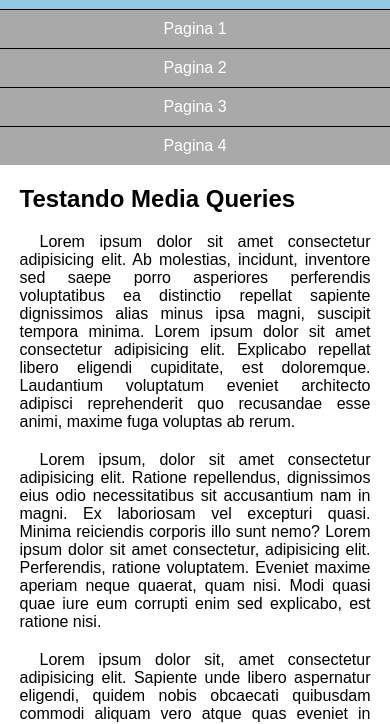
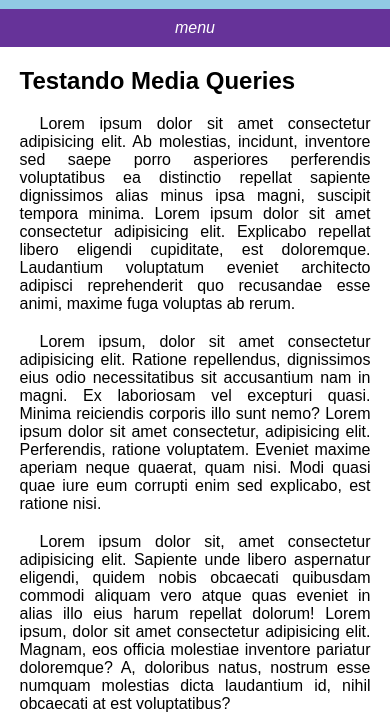
Before and after one commit to mateussousadevfull/projeto-social, a plain HTML site: page ex026/mq005/index.html in a window 390 px wide. Shown: the part 48-772 px from the top of the page. Drawn offline with Linux system fonts and the light colour scheme.

Commit message:
exercicio 26 005 media query

```diff
--- a/ex026/mq005/estilos/style.css
+++ b/ex026/mq005/estilos/style.css
@@ -19,8 +19,22 @@
     text-align: center;
 }
 
+i#burguer {
+    background-color:rebeccapurple;
+    color: white;
+    display: block;
+    text-align: center;
+    padding: 10px;
+    cursor: pointer;
+}
+
+i#burguer:hover {
+    background-color: white;
+    color: black;
+}
+
 menu {
-    display: block;
+    display: none;
 }
 
 menu > ul {
--- a/ex026/mq005/index.html
+++ b/ex026/mq005/index.html
@@ -4,12 +4,15 @@
     <meta charset="UTF-8">
     <meta name="viewport" content="width=device-width, initial-scale=1.0">
     <title>Site 01</title>
+    <link href="https://fonts.googleapis.com/icon?family=Material+Icons"
+      rel="stylesheet">
     <link rel="stylesheet" href="estilos/style.css">
 </head>
 <body>
     <header>
         <h1> Meu site </h1>
-        <menu>
+        <i id="burguer" class="Material-icons" onclick="clickMenu()">menu</i>
+        <menu id="itens">
             <ul>
                 <li><a href="#">Pagina 1</a></li>
                 <li><a href="#">Pagina 2</a></li>
@@ -30,5 +33,14 @@
             <p>Lorem ipsum dolor sit, amet consectetur adipisicing elit. Quas accusamus dolorum ipsum exercitationem incidunt blanditiis sed optio nostrum nemo cumque, facere tempore laudantium ullam. Natus blanditiis perferendis eaque corrupti officia?  Lorem ipsum dolor sit amet consectetur adipisicing elit. Cum assumenda tempora est porro, nostrum odio ab voluptatem itaque nihil dolorum dicta magnam facere excepturi cupiditate? Accusantium repellat molestiae odio qui?</p>
         </article>
     </main>
+    <script>
+        function clickMenu() {
+           if (itens.style.display == 'block') {
+              itens.style.display  = 'none'
+           } else {
+             itens.style.display = 'block'
+           }
+        }
+    </script>
 </body>
 </html>
```
